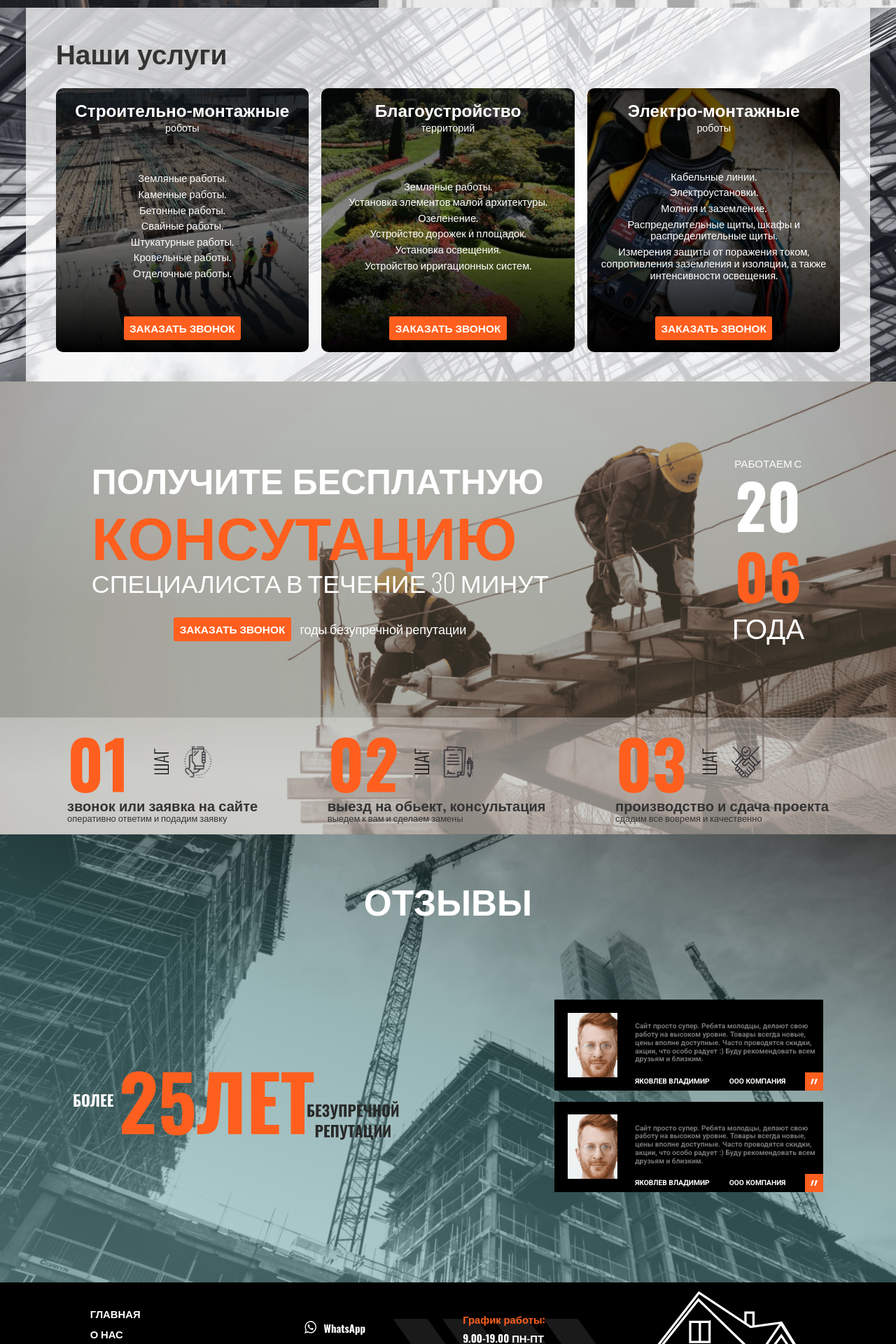
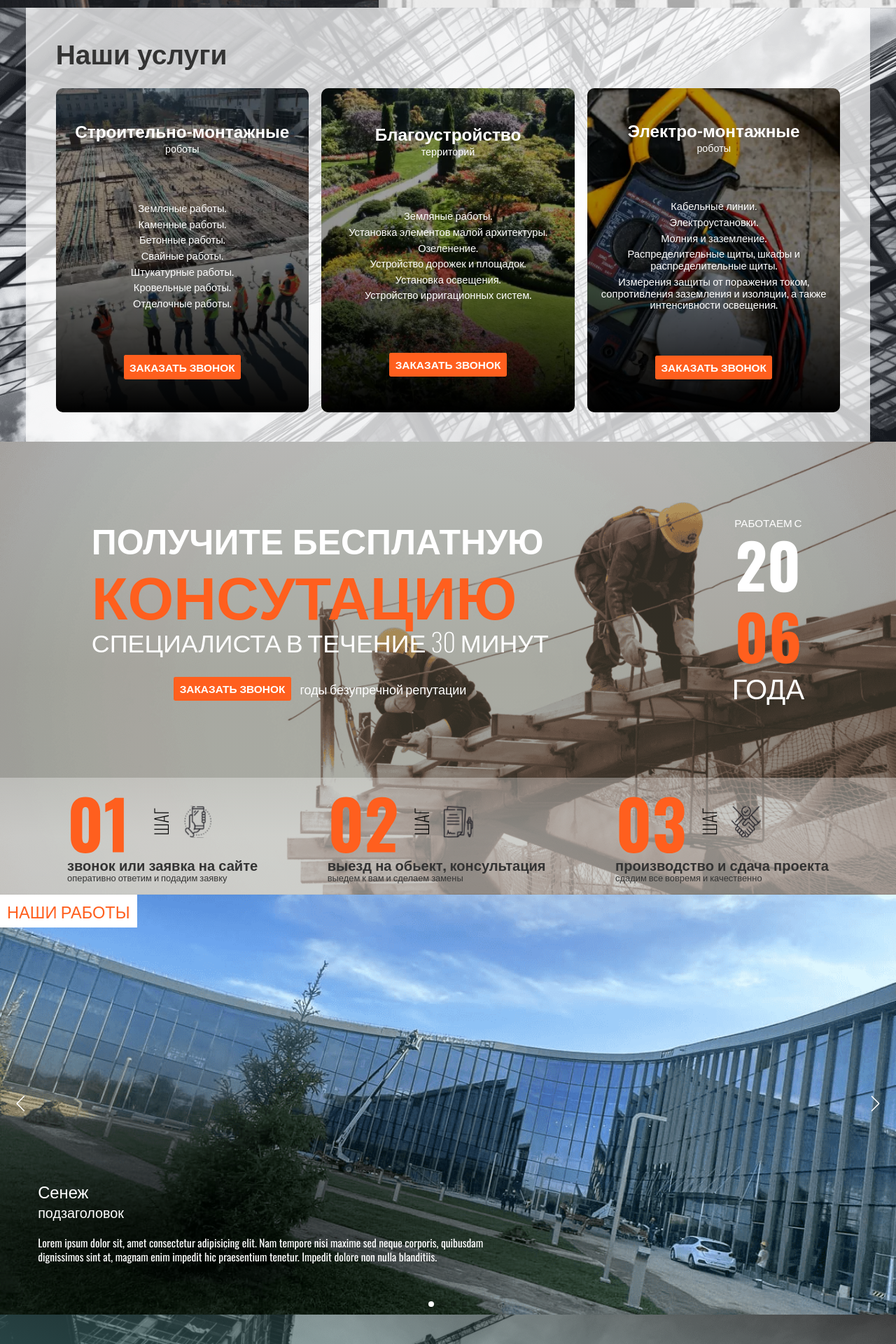
Before and after one commit to NekhayTimur23/Tiogroup, a Next.js app: page / in a window 1280 px wide. Shown: the part 1440-3360 px from the top of the page at 70% size. Built offline with nearby package versions, Linux system fonts and the light colour scheme.

Commit message:
доделал галерею #1

```diff
--- a/src/components/Gallery/Garrery.jsx
+++ b/src/components/Gallery/Garrery.jsx
@@ -1,31 +1,85 @@
-import { forwardRef } from "react";
-import styles from "./Garrery.module.sass";
+import React, { useRef, useState, forwardRef, useEffect } from "react";
+// Import Swiper React components
+import { Swiper, SwiperSlide, nextEl } from "swiper/react";
+import "./Garrery.sass";
+
+// Import Swiper styles
+import "swiper/css";
+import "swiper/css/pagination";
+import "swiper/css/navigation";
+
+// import required modules
+import { Parallax, Pagination, Navigation } from "swiper/modules";
 
 const Gallery = forwardRef((props, ref) => {
-  let newMapCards = [
+  const sliderCards = [
     {
-      name: "Сенеж",
-      id: 1,
-      url: "/gallery/GVVGVhbhbhvfCg.png",
+      title: "Сенеж",
+      subtitle: "подзаголовок",
+      text: "Lorem ipsum dolor sit, amet consectetur adipisicing elit. Nam tempore nisi maxime sed neque corporis, quibusdam dignissimos sint at, magnam enim impedit hic praesentium tenetur. Impedit dolore non nulla blanditiis.",
+      cardBgImage: '/gallery/GVVGVhbhbhvfCg.png',
     },
     {
-      name: "Сенеж",
-      id: 2,
-      url: "/gallery/JBGVhuhugtF.png",
+      title: "Сенеж2",
+      subtitle: "подзаголовок",
+      text: "Lorem ipsum dolor sit, amet consectetur adipisicing elit. Nam tempore nisi maxime sed neque corporis, quibusdam dignissimos sint at, magnam enim impedit hic praesentium tenetur. Impedit dolore non nulla blanditiis.",
+      cardBgImage: '/gallery/JBGVhuhugtF.png',
     },
     {
-      name: "Сенеж",
-      id: 3,
-      url: "/gallery/RFHijijnHVC.jpg",
+      title: "Сенеж3",
+      subtitle: "подзаголовок",
+      text: "Lorem ipsum dolor sit, amet consectetur adipisicing elit. Nam tempore nisi maxime sed neque corporis, quibusdam dignissimos sint at, magnam enim impedit hic praesentium tenetur. Impedit dolore non nulla blanditiis.",
+      cardBgImage: '/gallery/RFHijijnHVC.png',
     },
     {
-      name: "Сенеж",
-      id: 4,
-      url: "/gallery/whwJGJLo.png",
+      title: "Сенеж4",
+      subtitle: "подзаголовок",
+      text: "Lorem ipsum dolor sit, amet consectetur adipisicing elit. Nam tempore nisi maxime sed neque corporis, quibusdam dignissimos sint at, magnam enim impedit hic praesentium tenetur. Impedit dolore non nulla blanditiis.",
+      cardBgImage: '/gallery/whwJGJLo.png',
     },
   ];
 
-  return <div className=""></div>;
+  return (
+    <>
+      <Swiper
+        ref={ref}
+        style={{
+          "--swiper-navigation-color": "#fff",
+          "--swiper-pagination-color": "#fff",
+        }}
+        speed={600}
+        parallax={true}
+        pagination={{
+          clickable: true,
+        }}
+        navigation={true}
+        loop={true}
+        modules={[Parallax, Pagination, Navigation]}
+        className="my-swiper"
+      >
+        <div className="text-garrery">
+          НАШИ РАБОТЫ
+        </div>
+        {sliderCards.map((card, i) => (
+          <SwiperSlide
+            key={i}
+            style={{ background: `radial-gradient(ellipse farthest-corner at 15% 80%, rgba(0, 0, 0, 0.621),rgba(0, 0, 0, 0), rgba(0, 0, 0, 0)), url('${card.cardBgImage}') center/cover no-repeat` }}
+            className="swiper-slide"
+          >
+            <div className="title" data-swiper-parallax="-400">
+              {card.title}
+            </div>
+            <div className="subtitle" data-swiper-parallax="-700">
+              {card.subtitle}
+            </div>
+            <div className="text" data-swiper-parallax="-1200">
+              <p>{card.text}</p>
+            </div>
+          </SwiperSlide>
+        ))}
+      </Swiper>
+    </>
+  );
 });
 
 Gallery.displayName = "Gallery";
--- /dev/null
+++ b/src/components/Gallery/Garrery.sass
@@ -0,0 +1,58 @@
+.my-swiper
+    width: 100%
+    min-height: 75vh
+    display: flex
+    align-items: center
+    position: relative
+    @media (max-width: 1000px)
+        min-height: 60vh
+    .text-garrery
+        display: inline
+        position: absolute
+        padding: 10px
+        background: #ffffff
+        top: 0
+        left: 0
+        z-index: 100
+        color: rgb(255, 95, 30)
+        font-size: calc(22px + (35 - 22)*(100vw - 1000px) / (2568 - 320))
+    .swiper-button-next, .swiper-button-prev
+        padding: 0 calc(5px + (10 - 5)*(100vw - 1000px) / (2568 - 1000))
+        cursor: pointer
+        &::after
+            font-size: calc(20px + (35 - 20)*(100vw - 1000px) / (2568 - 1000))
+        @media (max-width: 1000px)
+            display: none
+    .swiper-slide
+        background: linear-gradient( rgba(0, 0, 0, 0.858), rgba(0, 0, 0, 0.5))
+        min-height: 75vh
+        font-size: 18px
+        color: rgb(255, 255, 255)
+        -webkit-box-sizing: border-box
+        box-sizing: border-box
+        padding: calc(10px + (40 - 10)*(100vw - 320px) / (2568 - 320)) calc(20px + (100 - 20)*(100vw - 320px) / (2568 - 320))
+        display: flex
+        flex-direction: column
+        justify-content: flex-end
+        @media (max-width: 1000px)
+            min-height: 60vh
+        .title
+            font-size: calc(22px + (32 - 22)*(100vw - 1000px) / (2568 - 1000))
+            font-weight: 300
+            margin-bottom: 5px
+            @media (max-width: 1000px)
+                font-size: 22px
+        .subtitle
+            font-size: calc(18px + (28 - 18)*(100vw - 1000px) / (2568 - 1000))
+            margin-bottom: calc(20px + (40 - 25)*(100vw - 1000px) / (2568 - 320))
+            @media (max-width: 1000px)
+                font-size: 18px
+        .text
+            font-size: calc(14px + (22 - 14)*(100vw - 1000px) / (2568 - 1000))
+            margin-bottom: 50px
+            width: 60%
+            line-height: 1.3
+            @media (max-width: 1000px)
+                font-size: 14px
+            @media (max-width: 450px)
+                width: 100%
--- a/src/components/Modal/ModalCall.jsx
+++ b/src/components/Modal/ModalCall.jsx
@@ -44,7 +44,7 @@ const ModalCall = ({ onClose }) => {
     const inputValue = e.target.value.replace(/[^\d]/g, ""); // Удаляем все нецифровые символы
     let formattedValue = "";
     console.log(
-      `${window.location.protocol}//${window.location.hostname}api/send-email`,
+      `${window.location.protocol}//${window.location.hostname}/api/send-email`,
       "clg для проверки имени хоста"
     );
 
--- a/src/components/ServicesSection/ServicesSection.jsx
+++ b/src/components/ServicesSection/ServicesSection.jsx
@@ -9,7 +9,7 @@ const ServicesSection = forwardRef(({ onClickAdd }, ref) => {
       textWork: "роботы",
       namberClass: "servicesCardOne",
       style:
-        "linear-gradient(rgba(0, 0, 0, 0.65),rgba(0, 0, 0, 0.455),rgb(0, 0, 0)), url('/servicesSection/scott-blake-x-ghf9LjrVg-unsplash.webp') center/cover",
+        "url('/servicesSection/scott-blake-x-ghf9LjrVg-unsplash.webp') center/cover",
       texts: [
         "Земляные работы.",
         "Каменные работы.",
@@ -25,7 +25,7 @@ const ServicesSection = forwardRef(({ onClickAdd }, ref) => {
       textWork: "территорий",
       namberClass: "servicesCardTwo",
       style:
-        "linear-gradient(rgba(0, 0, 0, 0.65),rgba(0, 0, 0, 0.455),rgb(0, 0, 0)), url('/servicesSection/mark-raptapolus-lXtVJ6nP9lc-unsplash.webp') center/cover",
+        "url('/servicesSection/mark-raptapolus-lXtVJ6nP9lc-unsplash.webp') center/cover",
       texts: [
         "Земляные работы.",
         "Установка элементов малой архитектуры.",
@@ -40,7 +40,7 @@ const ServicesSection = forwardRef(({ onClickAdd }, ref) => {
       textWork: "роботы",
       namberClass: "servicesCardFree",
       style:
-        "linear-gradient(rgba(0, 0, 0, 0.65),rgba(0, 0, 0, 0.455),rgb(0, 0, 0)), url('/servicesSection/hobi-industri-NLBJ2I0lNr4-unsplash.webp') center/cover",
+        "url('/servicesSection/hobi-industri-NLBJ2I0lNr4-unsplash.webp') center/cover",
       texts: [
         "Кабельные линии.",
         "Электроустановки.",
@@ -64,9 +64,12 @@ const ServicesSection = forwardRef(({ onClickAdd }, ref) => {
                 style={{ background: `${card.style}` }}
                 className={styles.servicesCard}
               >
+                <div className={styles.servicesCardBg}>
                   <div className={styles.titleBlock}>
                     <h4>{card.title}</h4>
-                  <p className={styles.servicesCardTextWork}>{card.textWork}</p>
+                    <p className={styles.servicesCardTextWork}>
+                      {card.textWork}
+                    </p>
                   </div>
                   <div className={styles.tetxBlock}>
                     {card.texts.map((text, textIndex) => (
@@ -74,6 +77,7 @@ const ServicesSection = forwardRef(({ onClickAdd }, ref) => {
                     ))}
                   </div>
                   <ButtonComp servicesSection={true} onClickAdd={onClickAdd} />
+                </div>
               </div>
             ))}
           </div>
--- a/src/components/ServicesSection/ServicesSection.module.sass
+++ b/src/components/ServicesSection/ServicesSection.module.sass
@@ -25,33 +25,40 @@
                 @media ( max-width: 950px )
                     grid-template-columns: repeat(1, 1fr)
                 .servicesCard
-                    display: flex
-                    flex-direction: column
-                    align-items: center
-                    justify-content: space-between
-                    height: calc(300px + (400 - 300)*(100vw - 320px) / (2568 - 320))
-                    padding: calc(15px + (20 - 15)*(100vw - 320px) / (2568 - 320))
+                    // background: linear-gradient(rgba(0, 0, 0, 0.65),rgba(0, 0, 0, 0.455),rgb(0, 0, 0)) !important
                     border-radius: 10px
                     color: rgb(255, 255, 255)
-                    .titleBlock
-                        text-align: center
-                        h4
-                            margin-bottom: 3px
-                            font-size: calc(24px + (26 - 24)*(100vw - 1030px) / (2568 - 1030))
+                    overflow: hidden
+                    .servicesCardBg
+                        height: calc(300px + (600 - 300)*(100vw - 320px) / (2568 - 320))
+                        background-image: linear-gradient(rgba(0, 0, 0, 0.309), rgba(0, 0, 0, 0.42), rgb(0, 0, 0))
+                        padding: calc(15px + (20 - 15)*(100vw - 320px) / (2568 - 320))
+                        display: flex
+                        flex-direction: column
+                        align-items: center
+                        justify-content: space-around
+                        transition: 0.5s
+                        &:hover
+                            transform: scale(1.1)
+                        .titleBlock
+                            text-align: center
+                            h4
+                                margin-bottom: 3px
+                                font-size: calc(24px + (26 - 24)*(100vw - 1030px) / (2568 - 1030))
+                                @media ( max-width: 1030px )
+                                    font-size: 22px
+                            .servicesCardTextWork
+                                font-size: calc(14px + (16 - 14)*(100vw - 1030px) / (2568 - 1030))
+                                margin-bottom:  calc(8px + (10 - 8)*(100vw - 1030px) / (2568 - 1030))
+                                @media ( max-width: 1030px )
+                                    font-size: 14px
+                                    margin-bottom:  calc(8px + (10 - 8)*(100vw - 1030px) / (2568 - 1030))
+                        .tetxBlock
+                            width: 100%
+                            text-align: center
+                            font-size: calc(14px + (18 - 14)*(100vw - 1030px) / (2568 - 1030))
+                            p
+                                margin-bottom: calc(5px + (10 - 5)*(100vw - 1030px) / (2568 - 1030))
                             @media ( max-width: 1030px )
-                                font-size: 22px
-                        .servicesCardTextWork
-                            font-size: calc(14px + (16 - 14)*(100vw - 1030px) / (2568 - 1030))
-                            margin-bottom:  calc(8px + (10 - 8)*(100vw - 1030px) / (2568 - 1030))
-                            @media ( max-width: 1030px )
-                                font-size: 14px
-                                margin-bottom:  calc(8px + (10 - 8)*(100vw - 1030px) / (2568 - 1030))
-                    .tetxBlock
-                        width: 100%
-                        text-align: center
-                        font-size: calc(14px + (18 - 14)*(100vw - 1030px) / (2568 - 1030))
-                        p
-                            margin-bottom: calc(5px + (10 - 5)*(100vw - 1030px) / (2568 - 1030))
-                        @media ( max-width: 1030px )
-                                font-size: 14px
-                                margin-bottom: 5px
+                                    font-size: 14px
+                                    margin-bottom: 5px
```
Also changed, not shown: src/components/Gallery/Garrery.module.sass (deleted). Lines whose indentation alone changed are shown as unchanged.
